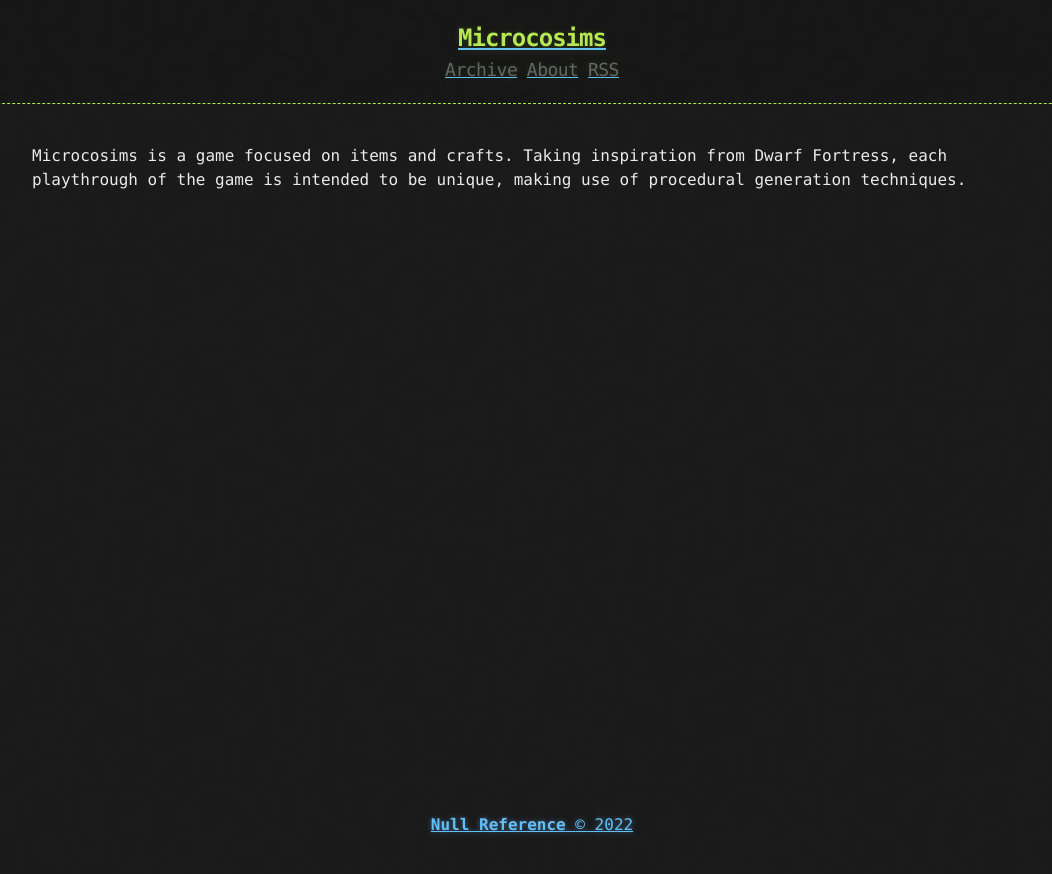
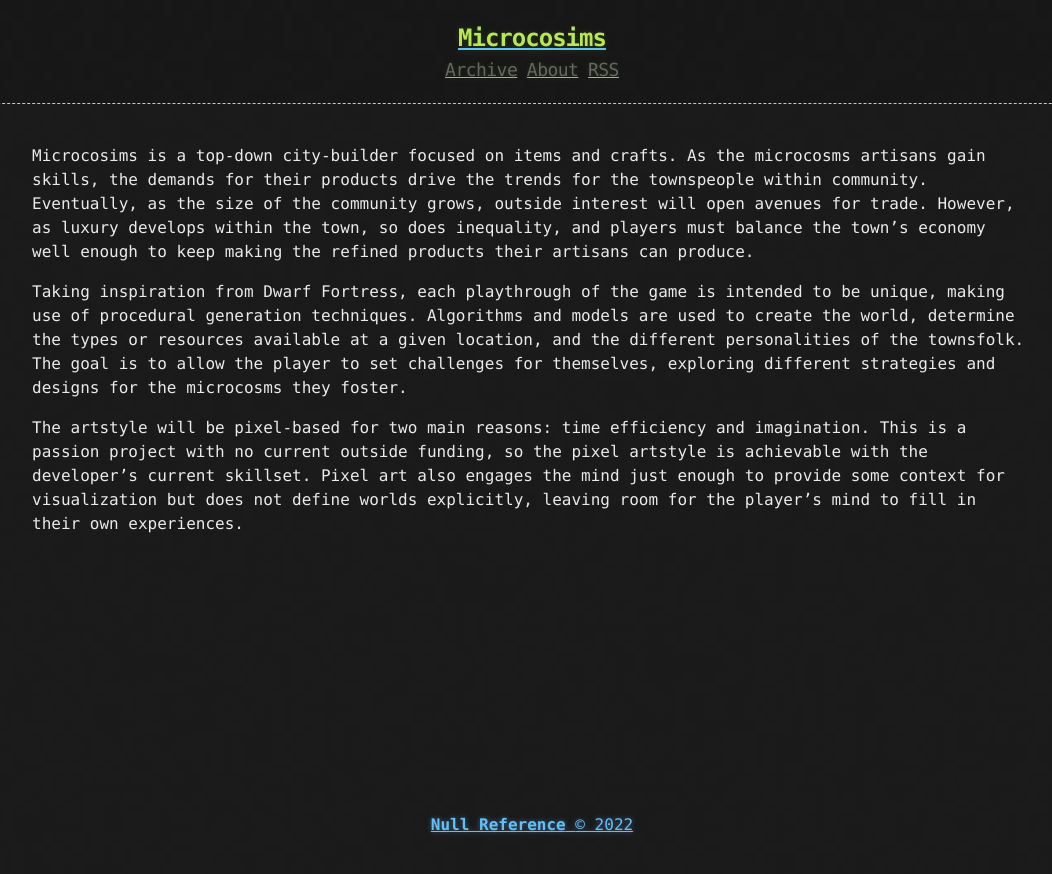
Before and after one commit to nullreference8/nullreference8.github.io, a Jekyll site: the page built from about.md, in a window 1280 px wide. Shown: the top 874 px of the page, without its empty margins (108-1160 px from the left). Built offline with Jekyll 4.4.1, drawn with Linux system fonts in a browser that asks for light colours.

Commit message:
Update about.md

```diff
--- a/about.md
+++ b/about.md
@@ -3,4 +3,8 @@ layout: page
 title: About
 ---
 
-Microcosims is a game focused on items and crafts. Taking inspiration from Dwarf Fortress, each playthrough of the game is intended to be unique, making use of procedural generation techniques.
+Microcosims is a top-down city-builder focused on items and crafts. As the microcosms artisans gain skills, the demands for their products drive the trends for the townspeople within community. Eventually, as the size of the community grows, outside interest will open avenues for trade. However, as luxury develops within the town, so does inequality, and players must balance the town's economy well enough to keep making the refined products their artisans can produce.
+
+Taking inspiration from Dwarf Fortress, each playthrough of the game is intended to be unique, making use of procedural generation techniques. Algorithms and models are used to create the world, determine the types or resources available at a given location, and the different personalities of the townsfolk. The goal is to allow the player to set challenges for themselves, exploring different strategies and designs for the microcosms they foster.
+
+The artstyle will be pixel-based for two main reasons: time efficiency and imagination. This is a passion project with no current outside funding, so the pixel artstyle is achievable with the developer's current skillset. Pixel art also engages the mind just enough to provide some context for visualization but does not define worlds explicitly, leaving room for the player's mind to fill in their own experiences.
```
